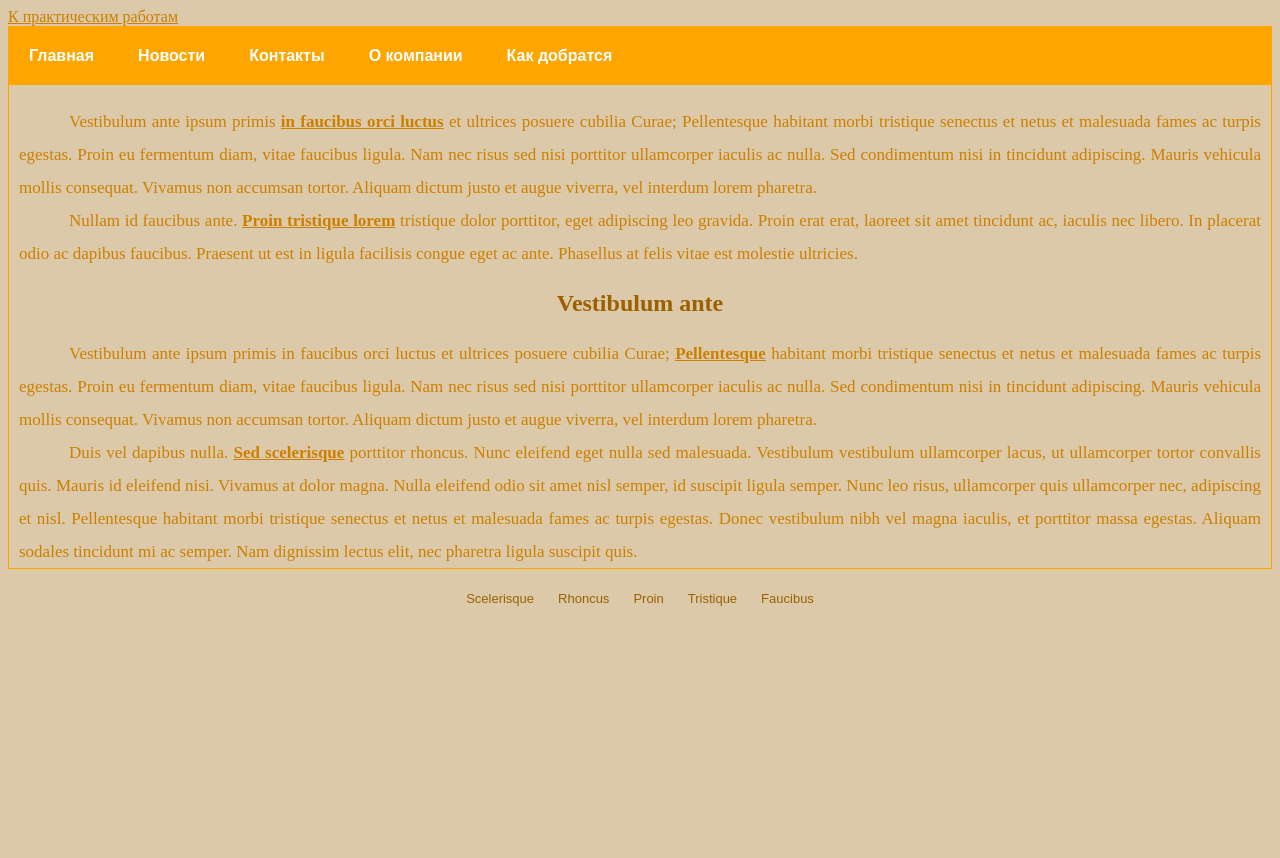
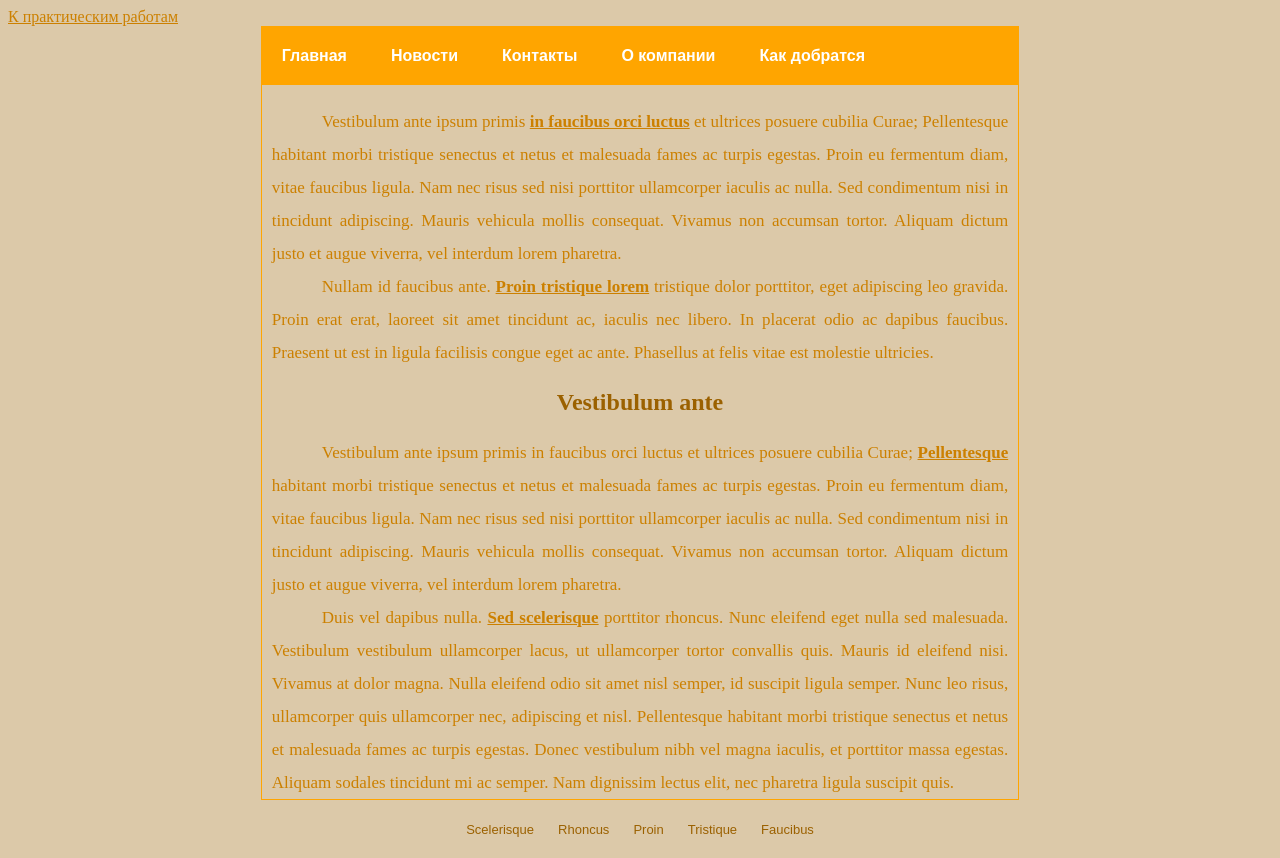
Before and after one commit to Ctepanro/mdk_08_01, a plain HTML site: page pages/works/pr8/pr8.html in a window 1280 px wide. Before the commit the page ends 800 px from the top, so only its background shows below. Drawn offline with Linux system fonts and the light colour scheme.

Commit message:
Update style8.css

```diff
--- a/pages/works/pr8/style8.css
+++ b/pages/works/pr8/style8.css
@@ -1,7 +1,7 @@
 body{
     background: rgb(220, 201, 169);
 }
-.wrapen{
+.wraper{
     width: 60%;
     margin: 0 auto;
 }
```
